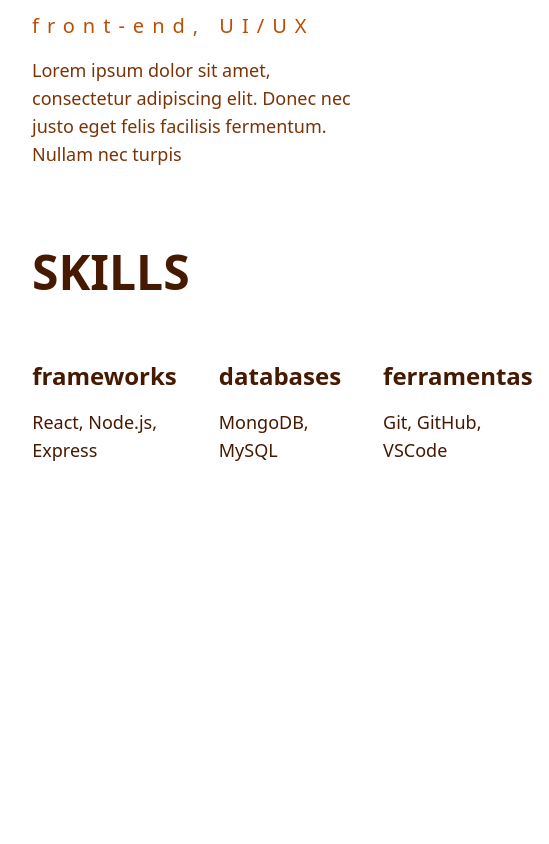
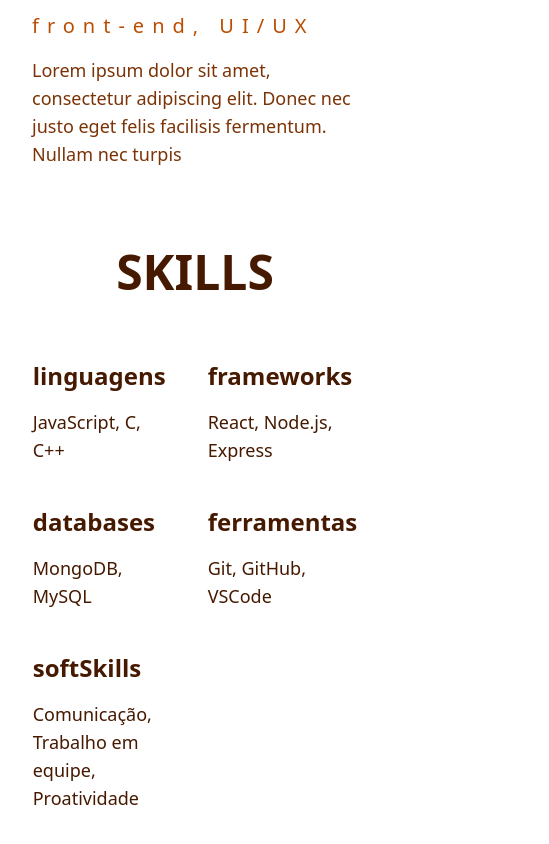
Before and after one commit to xofiaxinha/portifolio, a React (Vite) app: page / in a window 390 px wide. Shown: the part 1766-2610 px from the top of the page, 549 px wide, since content can reach past the window. Before the commit the page ends 2520 px from the top, so only its background shows below. Built offline with nearby package versions, Linux system fonts and the light colour scheme.

Commit message:
skills pt2

```diff
--- a/src/components/skills/assets/skills.css
+++ b/src/components/skills/assets/skills.css
@@ -3,3 +3,10 @@
     gap: 10px;
     grid-template-columns: 1fr 1fr 1fr 1fr;
 }
+
+@media screen and (max-width: 768px){
+    .skill-container{
+        grid-template-columns: 1fr 1fr;
+    }
+
+}
--- a/src/components/skills/skills.jsx
+++ b/src/components/skills/skills.jsx
@@ -11,7 +11,7 @@ export default function Skills(){
             "softSkills":"Comunicação, Trabalho em equipe, Proatividade"
         }
     return(
-        <Container className="flex">
+        <Container className="flex justify-center items-center">
             <h1 className="text-amber-950 text-5xl font-bold uppercase lg:text-6xl my-2">Skills</h1>
             <div className="skill-container w-full p-10 justify-center">
                 {Object.keys(skills).map((skill, index) => {
```
